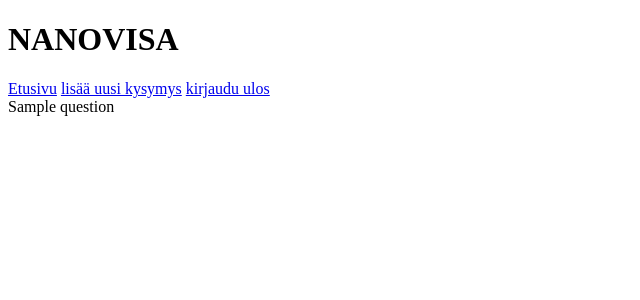
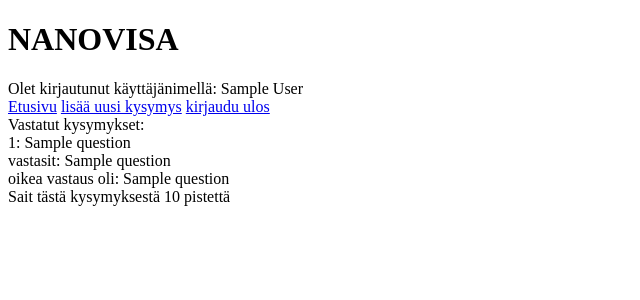
Before and after one commit to Jiisala/Nanovisa, a Flask app: template templates/results.html in a window 1280 px wide. Shown: the top 300 px of the page, without its empty margins (0-640 px from the left). Run offline with Flask 2, Linux system fonts and the light colour scheme; the visitor is signed in with stand-in values (Sample User, id 1); the template is opened without the code that fills it: most values are stand-ins (such as "Sample title", 1, 10 or a date in 2020); some libraries are stand-ins or nearby versions.

Commit message:
Results page now displays some stats about the last game

```diff
--- a/routes.py
+++ b/routes.py
@@ -5,6 +5,7 @@ from services import users
 from services import questions
 
 question_set = []
+answers_this_round = []
 
 
 @app.route("/")
@@ -41,18 +42,15 @@ def login_user():
 #TODO muista tutkia miten lomakkeen saisi säilyttämään tiedot jos jotain menee pieleen
 @app.route("/newquestion", methods=["GET", "POST"])
 def new_question():
-    #print("TÄÄLLÄ OLLAAN")
+
     if not users.check_logged():
         return render_template("login.html")
     if request.method == "GET":
-        #print("UUS KYSYMYS GET")
         suggestions = questions.get_all_keywords()
-        #print(suggestions)
+
         return render_template("newquestion.html", suggestions = suggestions)
     if request.method == "POST":
-     #   print("UUS KYSYMSY POST")
         users.check_csrf()
-
 
         question =request.form["question"]
         answer = request.form["answer"]
@@ -62,28 +60,25 @@ def new_question():
         for word in keywords_rest:
             keywords.append(word.strip())
 
-
-      #  print("lisäämässä täällä")
         if not questions.add_question(question, choices, answer, keywords):
             flash("Syystä tai toisesta kysymyksen lisääminen meni pieleen", "error")
             return render_template("newquestion.html")
         suggestions = questions.get_all_keywords()
         flash(f'Kysymys:" {question} "lisätty.', "message success")
         return render_template("newquestion.html", suggestions= suggestions)
-#PARAMETERS HERE
+
 @app.route("/game_start", methods=["POST"])
 def full_game():
-
+    global question_set
+    global answers_this_round
     how_many = int(request.form.get("how_many"))
     keywords = request.form.getlist("keywords")
     include_own= request.form.get("include_own")
     include_answered= request.form.get("include_answered")
+    fill_with_random = request.form.get("fill_with_random")
 
-    fill_with_random = request.form.get("fill_with_random")
-    print(fill_with_random)
-    global question_set
     question_set= questions.get_new_question_set(how_many, keywords, include_own, include_answered, fill_with_random )
-
+    answers_this_round = []
     return redirect("game/0")
 
 @app.route("/game/<int:id>")
@@ -97,15 +92,22 @@ def one_question(id):
 @app.route("/results")
 def results():
     global question_set
-    return render_template("results.html", temp =question_set )
+    global answers_this_round
+    return render_template("results.html", question_set =question_set, answers_this_round = answers_this_round )
 
 @app.route("/answer", methods=["POST"])
 def answered_question():
     users.check_csrf()
-    question_id = request.form["id"]
-    correct = request.form["answer"] == request.form["correct_answer"]
-    questions.question_answered(question_id, correct)
-    return redirect(f"/game/{question_id}")
+    global answers_this_round
+    id = request.form.get("id")
+    question_id = request.form.get("question_id")
+    answer = int(request.form.get("answer"))
+    correct_or_not =  answer == int(request.form.get("correct_answer"))
+    if questions.question_answered(question_id, correct_or_not):
+        answers_this_round.append((question_id, answer, correct_or_not, 1))
+    else:
+        answers_this_round.append((question_id, answer, correct_or_not, 0))
+    return redirect(f"/game/{id}")
 
 @app.route("/logout")
 
--- a/services/questions.py
+++ b/services/questions.py
@@ -162,6 +162,7 @@ def get_questions_include_answered(keywords, user_id):
             print("fails, includeanswered")
             return False
     return questions
+
 def get_questions_include_own_and_answered(keywords):
     if all(a == '' for a in keywords):
         try:
--- a/templates/game.html
+++ b/templates/game.html
@@ -15,6 +15,7 @@ kysymys {{id}}: {{question[1]}}<br />
   <input type="hidden" name="csrf_token" value="{{session.csrf_token}}" />
   <input type="hidden" name="correct_answer" value="{{question[6]}}" />
   <input type="hidden" name="id" value="{{id}}" />
+  <input type="hidden" name="question_id" value="{{ question[0] }}" />
 
   <input type="submit" value="Lukitse vastaus" />
 </form>
--- a/templates/index.html
+++ b/templates/index.html
@@ -2,7 +2,7 @@
 <p>
   Tässä voit valita sopivat parametrit pelillesi
   <form action="/game_start" method="post">
-  Kysymysten määrä (1-20): <input type="number" id="how_many" name="how_many" min="1" max="20" require> <br/>
+  Kysymysten määrä (1-20): <input type="number" id="how_many" name="how_many" min="1" max="20" required> <br/>
     <br/>
     Kirjoita toivomasi aiheet. Mikäli aiheista ei ole kysymyksiä tai et kirjoita yhtään ehdotusta valitaan aiheet satunnaisesti: <br/>
     {%for a in range(4)%}
--- a/templates/layout.html
+++ b/templates/layout.html
@@ -15,5 +15,7 @@
 
 <body>
   <h1>NANOVISA</h1>
-  {% include "navigation.html" %} {% block content %}{% endblock %}
+  {% if session.user_id %} Olet kirjautunut käyttäjänimellä: {{session.user_name
+  }} {% endif %} {% include "navigation.html" %} {% block content %}{% endblock
+  %}
 </body>
--- a/templates/results.html
+++ b/templates/results.html
@@ -1,2 +1,12 @@
-{%extends "layout.html"%} {% block content %} {% for question in temp %}
-{{question[1]}} {%endfor%} {%endblock%}
+{%extends "layout.html"%} {% block content %} Vastatut kysymykset:
+<br />
+{% for i in range (question_set | length) %} {% set correct_answer =
+question_set[i][6] %} {{i +1}}: {{question_set[i][1]}}<br />
+vastasit: {{ question_set[i][answers_this_round[i][1]+1] }}<br />
+oikea vastaus oli: {{question_set[ i ][question_set[i][6]+1]}}<br />
+{% if answers_this_round[i][3] == 0 %} Koska olit vastannut samaan kysymykseen
+aiemmin, et voi saada tästä pisteitä. {%elif question_set[i][11] ==
+session.user_id %} Koska tämä oli itse lisäämäsi kysymys, et voi saada tästä
+pistettä {% else %} Sait tästä kysymyksestä {{answers_this_round[i][2] *1}}
+pistettä {% endif %}<br />
+{%endfor%} {%endblock%}
```
